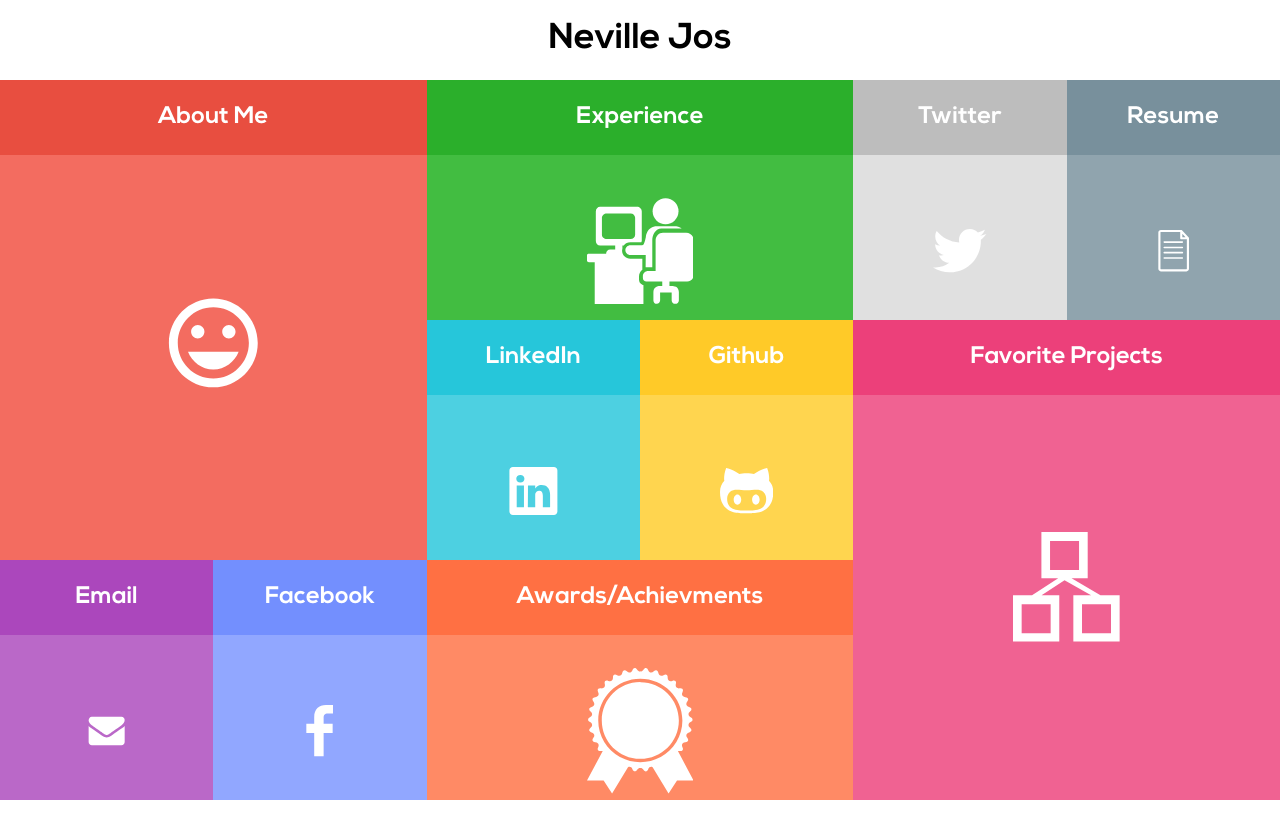
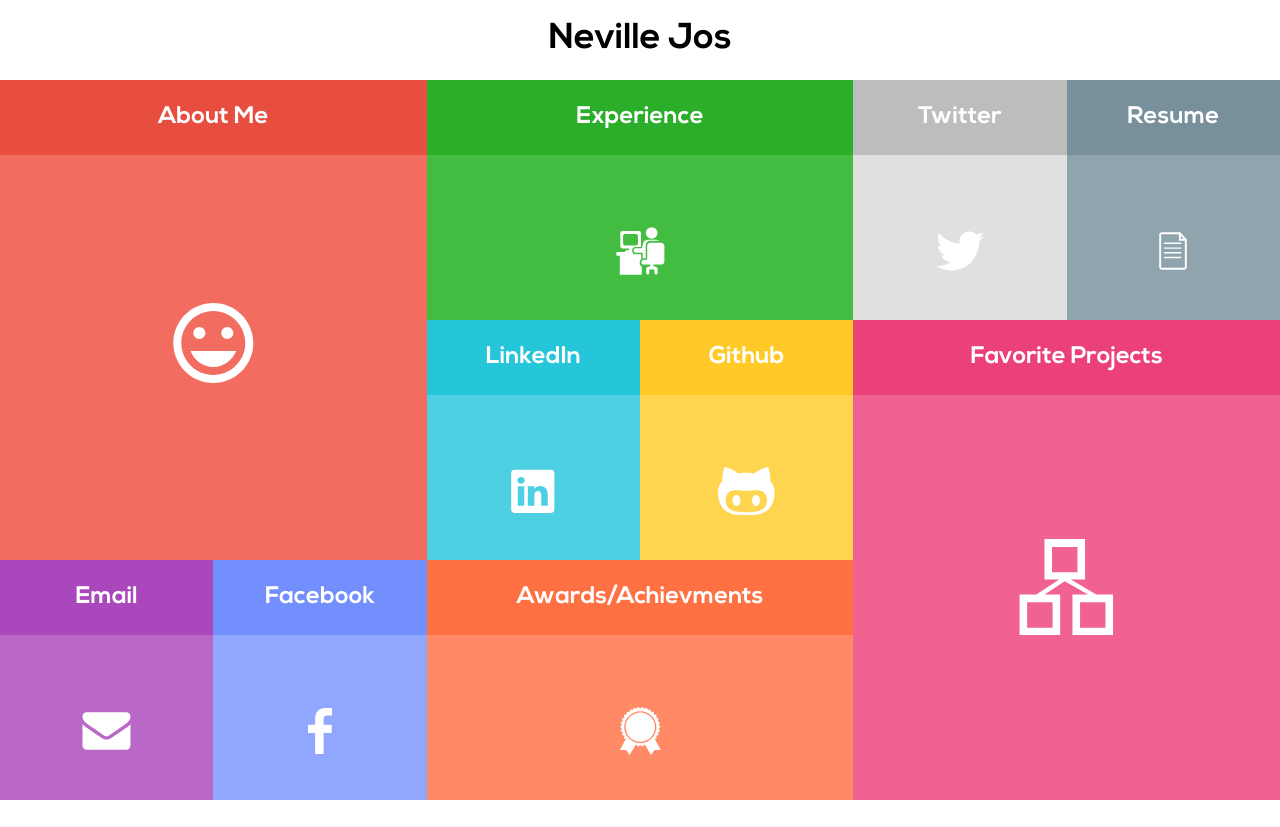
Before and after one commit to josneville/personal_site, a website: page public/index.html in a window 1280 px wide. Drawn offline with Linux system fonts and the light colour scheme.

Commit message:
size requirements changed

```diff
--- a/public/assets/css/style.css
+++ b/public/assets/css/style.css
@@ -17,7 +17,7 @@ body {
 		-o-user-select: none;
 }
 svg{
-	width: 25%;
+	height: 25%;
 	fill: white;
 }
 
```
